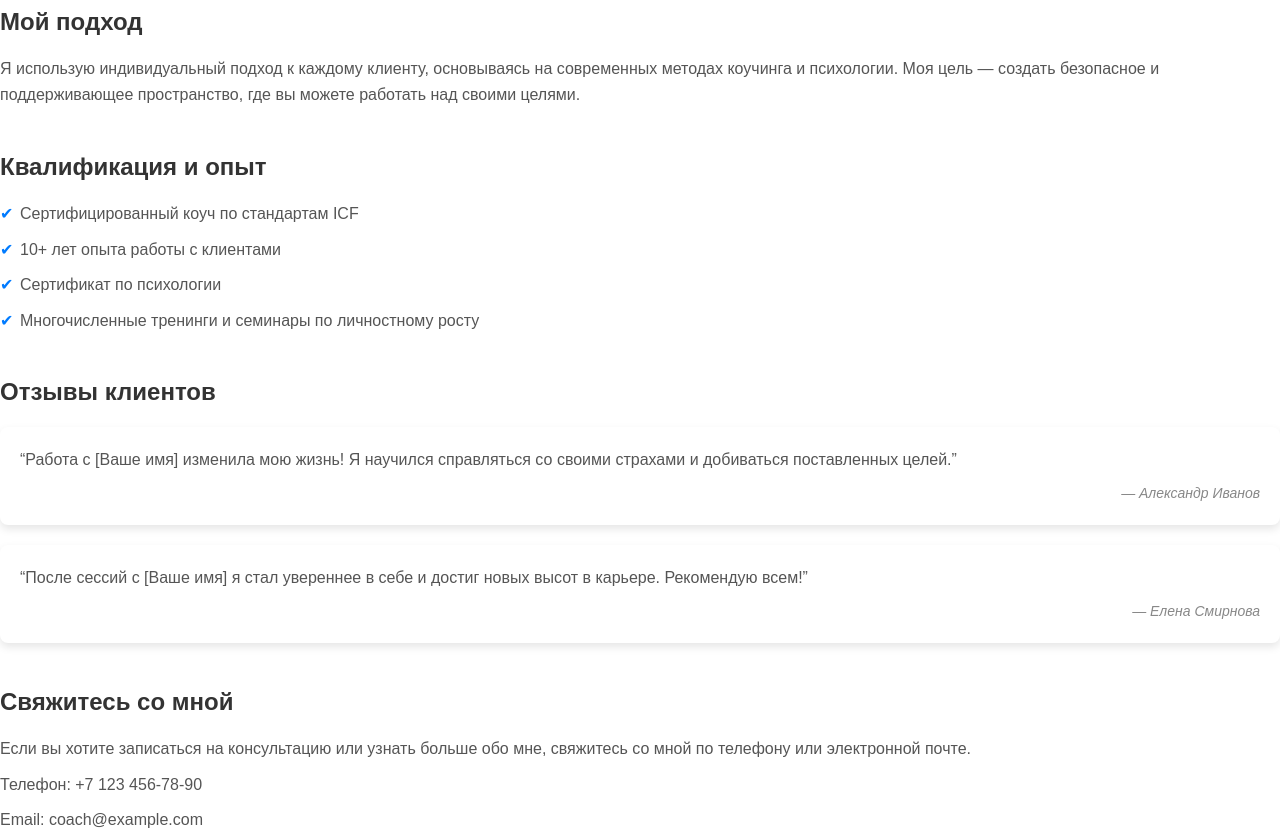
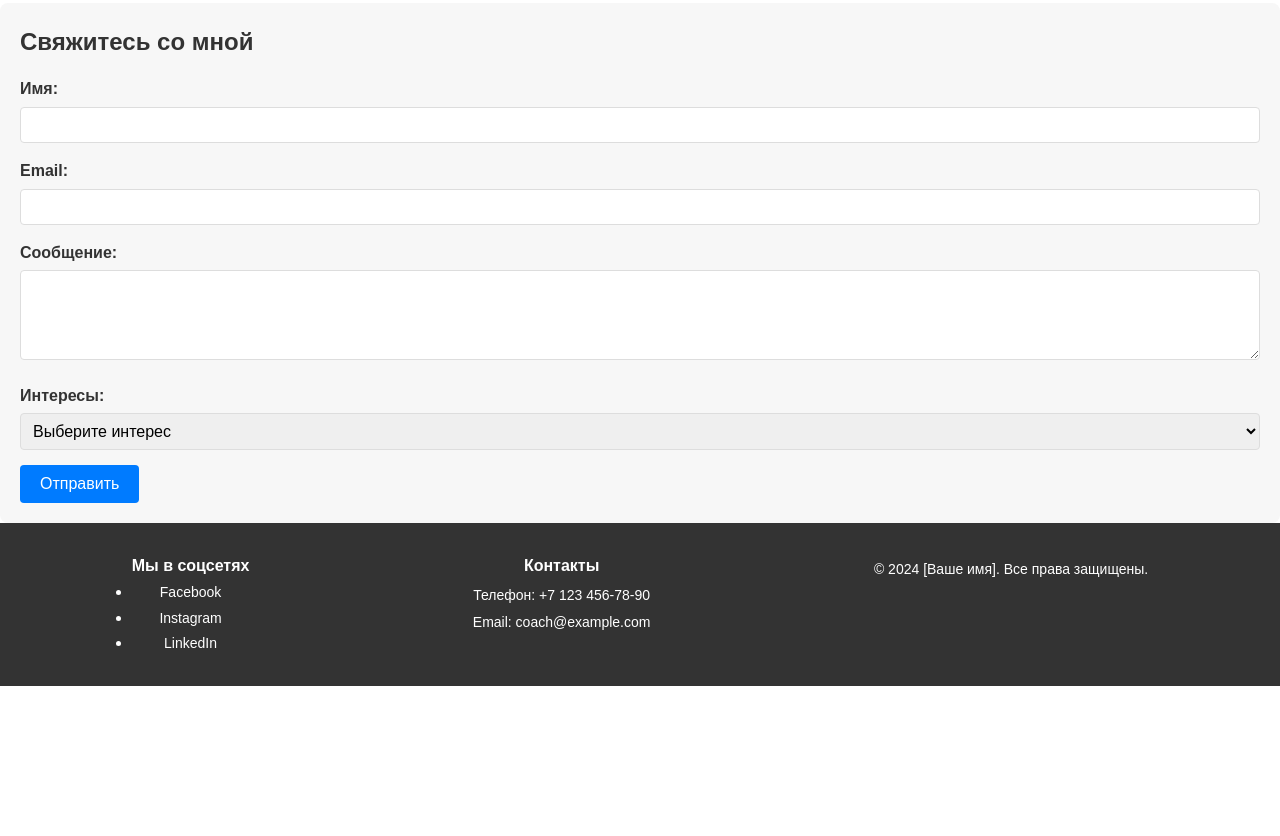
Before and after one commit to iuliiasoboleva/coach-website, a plain HTML site: page about.html in a window 1280 px wide. Shown: the part 517-1353 px from the top of the page. After the commit the page ends 1203 px from the top, so only its background shows below. Drawn offline with Linux system fonts and the light colour scheme.

Commit message:
contact form

```diff
--- a/about.html
+++ b/about.html
@@ -32,50 +32,41 @@
             <div class="about__content">
                 <img src="path/to/your-photo.jpg" alt="Фото [Ваше имя]" class="about__photo">
                 <div class="about__text">
-                    <p>[Ваше имя] — профессиональный коуч с многолетним опытом, специализирующийся на личностном и профессиональном развитии.</p>
-                    <p>Я верю в то, что каждый человек способен раскрыть свой потенциал. Моя миссия — помочь вам найти ваши сильные стороны и построить жизнь, соответствующую вашим целям и ценностям.</p>
+                    <p>[Ваше имя] — профессиональный коуч с многолетним опытом, специализирующийся на личностном и
+                        профессиональном развитии.</p>
+                    <p>Я верю в то, что каждый человек способен раскрыть свой потенциал. Моя миссия — помочь вам найти
+                        ваши сильные стороны и построить жизнь, соответствующую вашим целям и ценностям.</p>
                 </div>
             </div>
         </section>
 
-        <!-- Секция подхода -->
-        <section class="approach">
-            <h2 class="approach__title">Мой подход</h2>
-            <p class="approach__text">Я использую индивидуальный подход к каждому клиенту, основываясь на современных методах коучинга и психологии. Моя цель — создать безопасное и поддерживающее пространство, где вы можете работать над своими целями.</p>
-        </section>
-
-        <!-- Секция квалификации -->
-        <section class="qualification">
-            <h2 class="qualification__title">Квалификация и опыт</h2>
-            <ul class="qualification__list">
-                <li class="qualification__item">Сертифицированный коуч по стандартам ICF</li>
-                <li class="qualification__item">10+ лет опыта работы с клиентами</li>
-                <li class="qualification__item">Сертификат по психологии</li>
-                <li class="qualification__item">Многочисленные тренинги и семинары по личностному росту</li>
-            </ul>
-        </section>
-
-        <!-- Секция отзывов -->
-        <section class="testimonials">
-            <h2 class="testimonials__title">Отзывы клиентов</h2>
-            <div class="testimonials__list">
-                <article class="testimonial">
-                    <p class="testimonial__text">“Работа с [Ваше имя] изменила мою жизнь! Я научился справляться со своими страхами и добиваться поставленных целей.”</p>
-                    <p class="testimonial__author">— Александр Иванов</p>
-                </article>
-                <article class="testimonial">
-                    <p class="testimonial__text">“После сессий с [Ваше имя] я стал увереннее в себе и достиг новых высот в карьере. Рекомендую всем!”</p>
-                    <p class="testimonial__author">— Елена Смирнова</p>
-                </article>
-            </div>
-        </section>
-
-        <!-- Секция контактов -->
-        <section class="contact">
-            <h2 class="contact__title">Свяжитесь со мной</h2>
-            <p class="contact__text">Если вы хотите записаться на консультацию или узнать больше обо мне, свяжитесь со мной по телефону или электронной почте.</p>
-            <p class="contact__info">Телефон: +7 123 456-78-90</p>
-            <p class="contact__info">Email: coach@example.com</p>
+        <!-- Секция с формой обратной связи -->
+        <section class="contact-form">
+            <h2 class="contact-form__title">Свяжитесь со мной</h2>
+            <form id="feedbackForm" action="success.html" method="GET" onsubmit="return validateForm()">
+                <div class="form-group">
+                    <label for="name">Имя:</label>
+                    <input type="text" id="name" name="name" required>
+                </div>
+                <div class="form-group">
+                    <label for="email">Email:</label>
+                    <input type="email" id="email" name="email" required>
+                </div>
+                <div class="form-group">
+                    <label for="message">Сообщение:</label>
+                    <textarea id="message" name="message" rows="4" required></textarea>
+                </div>
+                <div class="form-group">
+                    <label for="interest">Интересы:</label>
+                    <select id="interest" name="interest" required>
+                        <option value="">Выберите интерес</option>
+                        <option value="coaching">Коучинг</option>
+                        <option value="psychology">Психология</option>
+                        <option value="career">Карьера</option>
+                    </select>
+                </div>
+                <button type="submit" class="contact-form__submit">Отправить</button>
+            </form>
         </section>
     </main>
 
@@ -99,6 +90,21 @@
             </section>
         </div>
     </footer>
+
+    <script>
+        function validateForm() {
+            const name = document.getElementById('name').value;
+            const email = document.getElementById('email').value;
+            const message = document.getElementById('message').value;
+            const interest = document.getElementById('interest').value;
+
+            if (!name || !email || !message || !interest) {
+                alert('Пожалуйста, заполните все поля формы.');
+                return false;
+            }
+            return true;
+        }
+    </script>
 </body>
 
 </html>
--- a/css/styles.css
+++ b/css/styles.css
@@ -574,3 +574,80 @@ body {
     color: #555;
     margin-bottom: 10px;
 }
+/* Контактная форма */
+.contact-form {
+    background-color: #f7f7f7;
+    padding: 20px;
+    border-radius: 8px;
+    margin-top: 40px;
+}
+
+.contact-form__title {
+    font-size: 24px;
+    margin-bottom: 15px;
+}
+
+.form-group {
+    margin-bottom: 15px;
+}
+
+.form-group label {
+    display: block;
+    margin-bottom: 5px;
+    font-weight: bold;
+}
+
+.form-group input,
+.form-group textarea,
+.form-group select {
+    width: 100%;
+    padding: 8px;
+    border: 1px solid #ddd;
+    border-radius: 4px;
+    font-size: 16px;
+}
+
+.contact-form__submit {
+    background-color: #007bff;
+    color: #fff;
+    padding: 10px 20px;
+    border: none;
+    border-radius: 4px;
+    font-size: 16px;
+    cursor: pointer;
+}
+
+.contact-form__submit:hover {
+    background-color: #0056b3;
+}
+
+/* Страница успеха */
+.success-message {
+    text-align: center;
+    padding: 40px;
+}
+
+.success-message h2 {
+    font-size: 28px;
+    margin-bottom: 20px;
+    color: #007bff;
+}
+
+.success-message p {
+    font-size: 18px;
+    color: #333;
+    margin-bottom: 30px;
+}
+
+.success-message .button {
+    text-decoration: none;
+    color: #fff;
+    background-color: #007bff;
+    padding: 10px 20px;
+    border-radius: 4px;
+    font-size: 16px;
+}
+
+.success-message .button:hover {
+    background-color: #0056b3;
+}
```
Also changed, not shown: success.html (added, +57 -0 lines).
